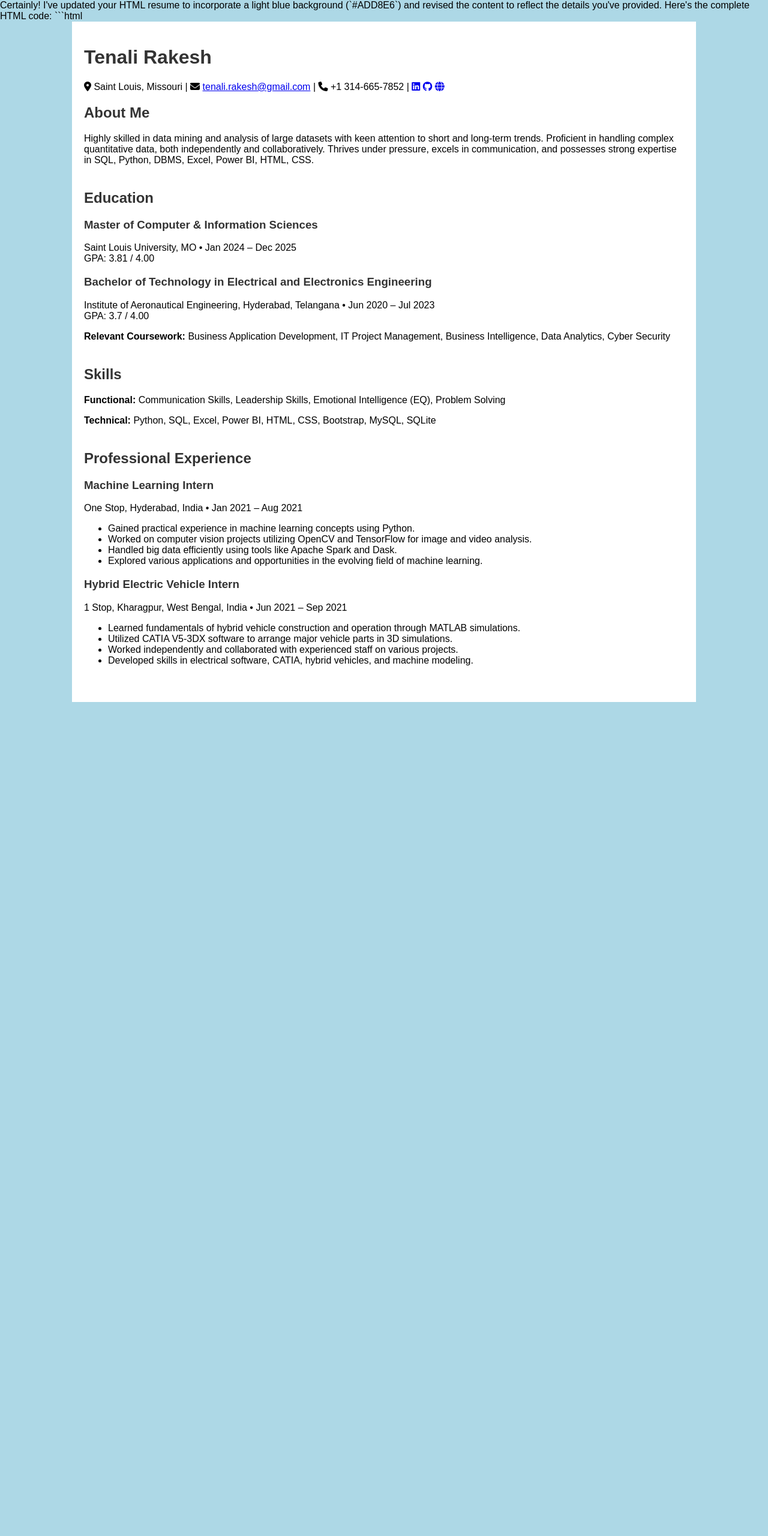
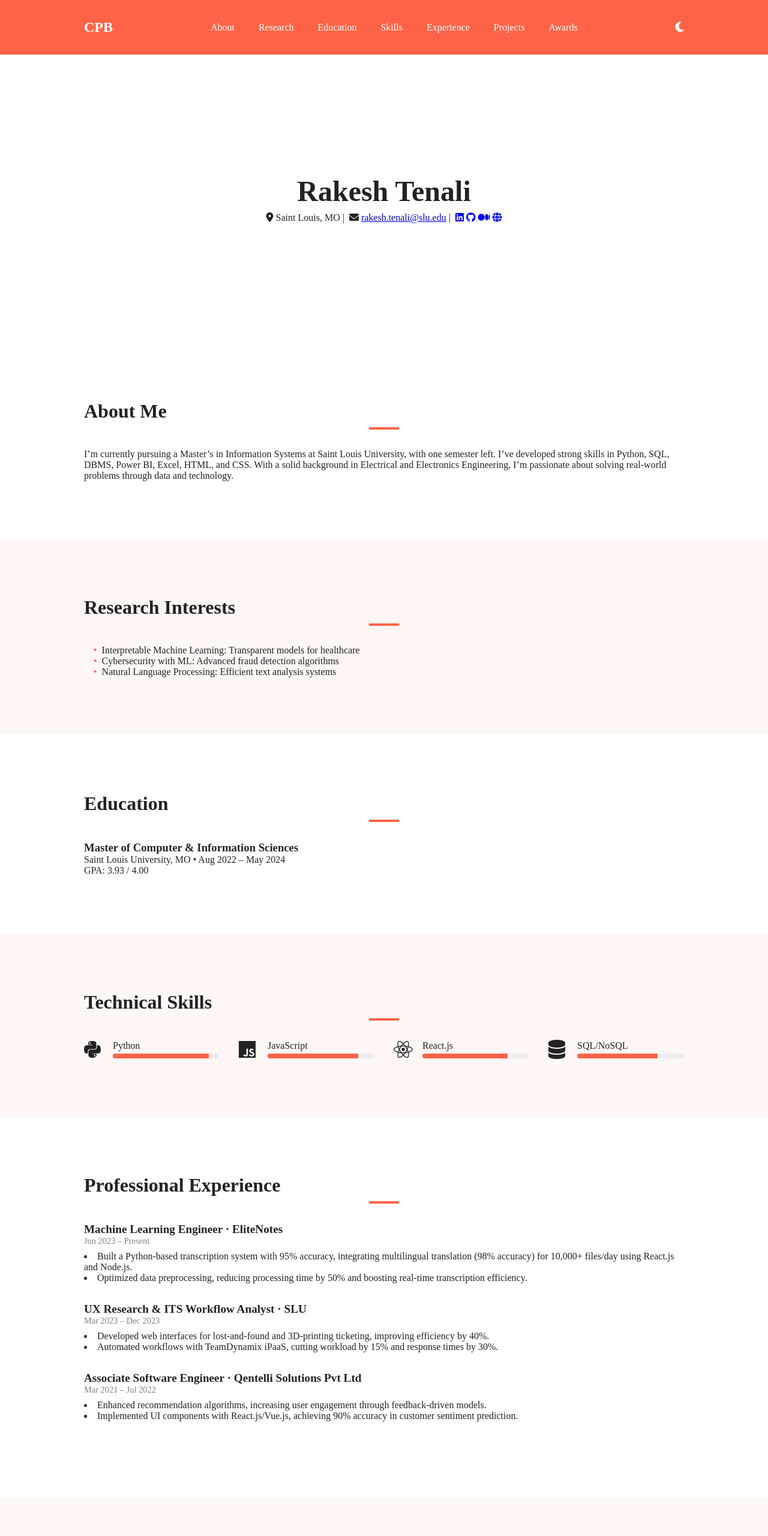
Before and after one commit to rakesh0987R/portfolio, a plain HTML site: page index.html in a window 1280 px wide. Shown: the top 2560 px of the page at 60% size. Before the commit the page ends 1170 px from the top, so only its background shows below. Drawn offline with nearby package versions, Linux system fonts and the light colour scheme; a small style sheet from the web is missing.

Commit message:
Update index.html

````diff
--- a/index.html
+++ b/index.html
@@ -1,15 +1,18 @@
-Certainly! I've updated your HTML resume to incorporate a light blue background (`#ADD8E6`) and revised the content to reflect the details you've provided. Here's the complete HTML code:
-
-```html
 <!DOCTYPE html>
 <html lang="en">
 <head>
   <meta charset="UTF-8" />
-  <meta name="viewport" content="width=device-width, initial-scale=1, viewport-fit=cover" />
-  <title>Tenali Rakesh | Resume</title>
+  <meta
+    name="viewport"
+    content="width=device-width, initial-scale=1, viewport-fit=cover"
+  />
+  <title>  Rakesh Tenali | Resume</title>
 
   <!-- AOS (Animate On Scroll) -->
-  <link href="https://unpkg.com/aos@2.3.1/dist/aos.css" rel="stylesheet" />
+  <link
+    href="https://unpkg.com/aos@2.3.1/dist/aos.css"
+    rel="stylesheet"
+  />
   <!-- Font Awesome Icons -->
   <link
     rel="stylesheet"
@@ -18,136 +21,245 @@ Certainly! I've updated your HTML resume to incorporate a light blue background
     crossorigin="anonymous"
     referrerpolicy="no-referrer"
   />
-  <style>
-    body {
-      background-color: #ADD8E6;
-      font-family: Arial, sans-serif;
-      margin: 0;
-      padding: 0;
-    }
-    .container {
-      width: 90%;
-      max-width: 1000px;
-      margin: auto;
-      padding: 20px;
-      background-color: white;
-    }
-    h1, h2, h3 {
-      color: #333;
-    }
-    .contact-line {
-      margin-bottom: 20px;
-    }
-    .section {
-      margin-bottom: 40px;
-    }
-    .skills-grid {
-      display: flex;
-      flex-wrap: wrap;
-      gap: 10px;
-    }
-    .skill-bar {
-      flex: 1 1 45%;
-      background-color: #f0f0f0;
-      padding: 10px;
-      border-radius: 5px;
-    }
-    .projects-table {
-      width: 100%;
-      border-collapse: collapse;
-    }
-    .projects-table th, .projects-table td {
-      border: 1px solid #ccc;
-      padding: 8px;
-    }
-    .projects-table th {
-      background-color: #f0f0f0;
-    }
-    .awards-list {
-      list-style-type: disc;
-      padding-left: 20px;
-    }
-    blockquote {
-      margin: 20px 0;
-      font-style: italic;
-      color: #555;
-    }
-  </style>
+  <link rel="stylesheet" href="styles.css" />
 </head>
 
 <body data-theme="light">
-  <div class="container">
-    <!-- HERO -->
-    <header id="hero">
-      <h1>Tenali Rakesh</h1>
+  <!-- NAVIGATION -->
+  <nav id="navbar">
+    <div class="container">
+      <a href="#hero" class="logo">CPB</a>
+      <ul class="nav-links">
+        <li><a href="#about">About</a></li>
+        <li><a href="#research">Research</a></li>
+        <li><a href="#education">Education</a></li>
+        <li><a href="#skills">Skills</a></li>
+        <li><a href="#experience">Experience</a></li>
+        <li><a href="#projects">Projects</a></li>
+        <li><a href="#awards">Awards</a></li>
+      </ul>
+      <button id="theme-toggle" aria-label="Toggle theme">
+        <i class="fas fa-moon"></i>
+      </button>
+    </div>
+  </nav>
+
+  <!-- HERO -->
+  <header id="hero">
+    <div class="container hero-content" data-aos="fade-down">
+      <h1> Rakesh Tenali </h1>
       <p class="contact-line">
-        <i class="fas fa-map-marker-alt"></i> Saint Louis, Missouri |
-        <i class="fas fa-envelope"></i> <a href="mailto:tenali.rakesh@gmail.com">tenali.rakesh@gmail.com</a> |
-        <i class="fas fa-phone"></i> +1 314-665-7852 |
-        <a href="https://www.linkedin.com/in/rakesh-tenali-4b1411234/" target="_blank"><i class="fab fa-linkedin"></i></a>
-        <a href="https://github.com/rakesh0987R" target="_blank"><i class="fab fa-github"></i></a>
-        <a href="https://www.datascienceportfol.io/tenalirakesh" target="_blank"><i class="fas fa-globe"></i></a>
+        <i class="fas fa-map-marker-alt"></i> Saint Louis, MO |
+        <i class="fas fa-envelope"></i>
+        <a href="mailto:rakesh.tenali@slu.edu"
+          >rakesh.tenali@slu.edu</a
+        > |
+        <a href="#" target="_blank"><i class="fab fa-linkedin"></i></a>
+        <a href="#" target="_blank"><i class="fab fa-github"></i></a>
+        <a href="#" target="_blank"><i class="fab fa-medium"></i></a>
+        <a href="#" target="_blank"><i class="fas fa-globe"></i></a>
       </p>
-    </header>
+    </div>
+  </header>
 
-    <!-- ABOUT -->
-    <section id="about" class="section">
+  <!-- ABOUT -->
+  <section id="about" class="section" data-aos="fade-up">
+    <div class="container">
       <h2>About Me</h2>
       <p>
-        Highly skilled in data mining and analysis of large datasets with keen attention to short and long-term trends. Proficient in handling complex quantitative data, both independently and collaboratively. Thrives under pressure, excels in communication, and possesses strong expertise in SQL, Python, DBMS, Excel, Power BI, HTML, CSS.
+        I’m currently pursuing a Master’s in Information Systems at Saint Louis University, with one semester left. I’ve developed strong skills in Python, SQL, DBMS, Power BI, Excel, HTML, and CSS. With a solid background in Electrical and Electronics Engineering, I’m passionate about solving real-world problems through data and technology.
+
+
       </p>
-    </section>
+    </div>
+  </section>
 
-    <!-- EDUCATION -->
-    <section id="education" class="section">
+  <!-- RESEARCH -->
+  <section id="research" class="section alt" data-aos="fade-up">
+    <div class="container">
+      <h2>Research Interests</h2>
+      <ul class="research-list">
+        <li>Interpretable Machine Learning: Transparent models for healthcare</li>
+        <li>Cybersecurity with ML: Advanced fraud detection algorithms</li>
+        <li>Natural Language Processing: Efficient text analysis systems</li>
+      </ul>
+    </div>
+  </section>
+
+  <!-- EDUCATION -->
+  <section id="education" class="section" data-aos="fade-up">
+    <div class="container">
       <h2>Education</h2>
       <div class="edu-item">
-        <h3>Master of Computer & Information Sciences</h3>
+        <h3>Master of Computer &amp; Information Sciences</h3>
         <p>
-          Saint Louis University, MO • Jan 2024 – Dec 2025<br />
-          GPA: 3.81 / 4.00
+          Saint Louis University, MO &bull; Aug 2022 – May 2024<br />
+          GPA: 3.93 / 4.00
         </p>
       </div>
-      <div class="edu-item">
-        <h3>Bachelor of Technology in Electrical and Electronics Engineering</h3>
-        <p>
-          Institute of Aeronautical Engineering, Hyderabad, Telangana • Jun 2020 – Jul 2023<br />
-          GPA: 3.7 / 4.00
-        </p>
+    </div>
+  </section>
+
+  <!-- SKILLS -->
+  <section id="skills" class="section alt" data-aos="fade-up">
+    <div class="container">
+      <h2>Technical Skills</h2>
+      <div class="skills-grid">
+        <div class="skill-bar" data-aos="fade-right" data-level="90%">
+          <i class="fab fa-python"></i>
+          <div class="bar-wrap">
+            <span>Python</span>
+            <div class="bar"><div class="fill"></div></div>
+          </div>
+        </div>
+        <div class="skill-bar" data-aos="fade-right" data-aos-delay="100" data-level="85%">
+          <i class="fab fa-js"></i>
+          <div class="bar-wrap">
+            <span>JavaScript</span>
+            <div class="bar"><div class="fill"></div></div>
+          </div>
+        </div>
+        <div class="skill-bar" data-aos="fade-right" data-aos-delay="200" data-level="80%">
+          <i class="fab fa-react"></i>
+          <div class="bar-wrap">
+            <span>React.js</span>
+            <div class="bar"><div class="fill"></div></div>
+          </div>
+        </div>
+        <div class="skill-bar" data-aos="fade-right" data-aos-delay="300" data-level="75%">
+          <i class="fas fa-database"></i>
+          <div class="bar-wrap">
+            <span>SQL/NoSQL</span>
+            <div class="bar"><div class="fill"></div></div>
+          </div>
+        </div>
+        <!-- Add more skills similarly -->
       </div>
-      <p><strong>Relevant Coursework:</strong> Business Application Development, IT Project Management, Business Intelligence, Data Analytics, Cyber Security</p>
-    </section>
+    </div>
+  </section>
 
-    <!-- SKILLS -->
-    <section id="skills" class="section">
-      <h2>Skills</h2>
-      <p><strong>Functional:</strong> Communication Skills, Leadership Skills, Emotional Intelligence (EQ), Problem Solving</p>
-      <p><strong>Technical:</strong> Python, SQL, Excel, Power BI, HTML, CSS, Bootstrap, MySQL, SQLite</p>
-    </section>
-
-    <!-- EXPERIENCE -->
-    <section id="experience" class="section">
+  <!-- EXPERIENCE -->
+  <section id="experience" class="section" data-aos="fade-up">
+    <div class="container">
       <h2>Professional Experience</h2>
       <div class="exp-item">
-        <h3>Machine Learning Intern</h3>
-        <p>One Stop, Hyderabad, India • Jan 2021 – Aug 2021</p>
+        <h3>Machine Learning Engineer · EliteNotes</h3>
+        <span class="date">Jun 2023 – Present</span>
         <ul>
-          <li>Gained practical experience in machine learning concepts using Python.</li>
-          <li>Worked on computer vision projects utilizing OpenCV and TensorFlow for image and video analysis.</li>
-          <li>Handled big data efficiently using tools like Apache Spark and Dask.</li>
-          <li>Explored various applications and opportunities in the evolving field of machine learning.</li>
+          <li>
+            Built a Python‑based transcription system with 95% accuracy,
+            integrating multilingual translation (98% accuracy) for 10,000+ files/day
+            using React.js and Node.js.
+          </li>
+          <li>
+            Optimized data preprocessing, reducing processing time by 50% and boosting
+            real‑time transcription efficiency.
+          </li>
         </ul>
       </div>
       <div class="exp-item">
-        <h3>Hybrid Electric Vehicle Intern</h3>
-        <p>1 Stop, Kharagpur, West Bengal, India • Jun 2021 – Sep 2021</p>
+        <h3>UX Research &amp; ITS Workflow Analyst · SLU</h3>
+        <span class="date">Mar 2023 – Dec 2023</span>
         <ul>
-          <li>Learned fundamentals of hybrid vehicle construction and operation through MATLAB simulations.</li>
-          <li>Utilized CATIA V5-3DX software to arrange major vehicle parts in 3D simulations.</li>
-          <li>Worked independently and collaborated with experienced staff on various projects.</li>
-          <li>Developed skills in electrical software, CATIA, hybrid vehicles, and machine modeling.</li>
+          <li>
+            Developed web interfaces for lost‑and‑found and 3D‑printing ticketing,
+            improving efficiency by 40%.
+          </li>
+          <li>
+            Automated workflows with TeamDynamix iPaaS, cutting workload by 15% and
+            response times by 30%.
+          </li>
         </ul>
       </div>
-    </section>
+      <div class="exp-item">
+        <h3>Associate Software Engineer · Qentelli Solutions Pvt Ltd</h3>
+        <span class="date">Mar 2021 – Jul 2022</span>
+        <ul>
+          <li>
+            Enhanced recommendation algorithms, increasing user engagement through
+            feedback‑driven models.
+          </li>
+          <li>
+            Implemented UI components with React.js/Vue.js, achieving 90% accuracy in
+            customer sentiment prediction.
+          </li>
+        </ul>
+      </div>
+    </div>
+  </section>
 
-    <!-- PROJECTS -->
+  <!-- PROJECTS -->
+  <section id="projects" class="section alt" data-aos="fade-up">
+    <div class="container">
+      <h2>AI &amp; ML Projects</h2>
+      <table class="projects-table">
+        <thead>
+          <tr>
+            <th>Project</th>
+            <th>Description</th>
+            <th>Technologies</th>
+          </tr>
+        </thead>
+        <tbody>
+          <tr>
+            <td>VizFlixGPT</td>
+            <td>
+              AI‑driven movie recommendation platform serving 1,000+ users,
+              increasing session duration by 25%.
+            </td>
+            <td>JavaScript, React.js, Redux, Firebase, OpenAI GPT</td>
+          </tr>
+          <tr>
+            <td>EliteNotes App</td>
+            <td>
+              ML‑powered transcription and summarization system processing
+              10,000+ files/day with 50% efficiency gain.
+            </td>
+            <td>JavaScript, LLM, TF‑IDF, Word2Vec, React.js</td>
+          </tr>
+          <tr>
+            <td>Apparel Recommendation</td>
+            <td>
+              Processed 180K+ images, boosting recommendation accuracy by 20%
+              using NLP and computer vision.
+            </td>
+            <td>Python, BoW, TF‑IDF, Word2Vec, VCG‑CNN</td>
+          </tr>
+          <tr>
+            <td>NY Taxi Demand Prediction</td>
+            <td>
+              Achieved &lt;12% MAPE in taxi demand forecasting with time‑series
+              analysis and ensembles.
+            </td>
+            <td>Python, Linear Regression, Random Forest, XGBoost</td>
+          </tr>
+        </tbody>
+      </table>
+    </div>
+  </section>
+
+  <!-- AWARDS -->
+  <section id="awards" class="section" data-aos="fade-up">
+    <div class="container">
+      <h2>Awards &amp; Achievements</h2>
+      <ul class="awards-list">
+        <li>
+          🎓 Distinguished Student Award for Master’s Research (GPA 3.93/4.00)
+        </li>
+        <li>🖋 Authored 100+ technical articles on Medium and LinkedIn</li>
+        <li>
+          📜 Published: “Building Data‑Driven Learning Tools for Software
+          Education,” CCSC Central Plains (2024)
+        </li>
+      </ul>
+      <blockquote>
+        ⭐️ “Every day brings new data, new insights, and new possibilities.” ⭐️
+      </blockquote>
+    </div>
+  </section>
+
+  <!-- SCRIPTS -->
+  <script src="https://unpkg.com/aos@2.3.1/dist/aos.js"></script>
+  <script src="script.js"></script>
+</body>
+</html>
````
